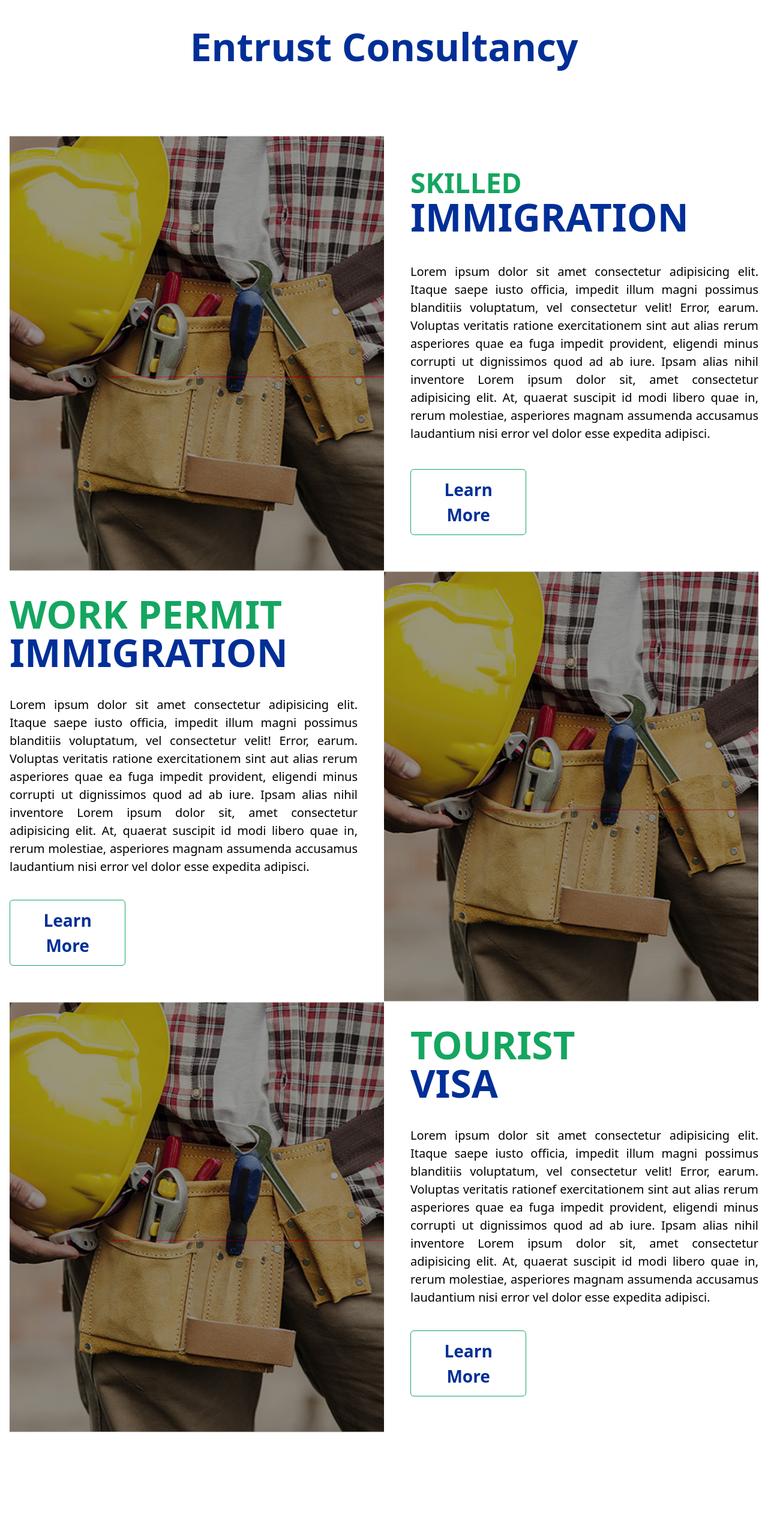
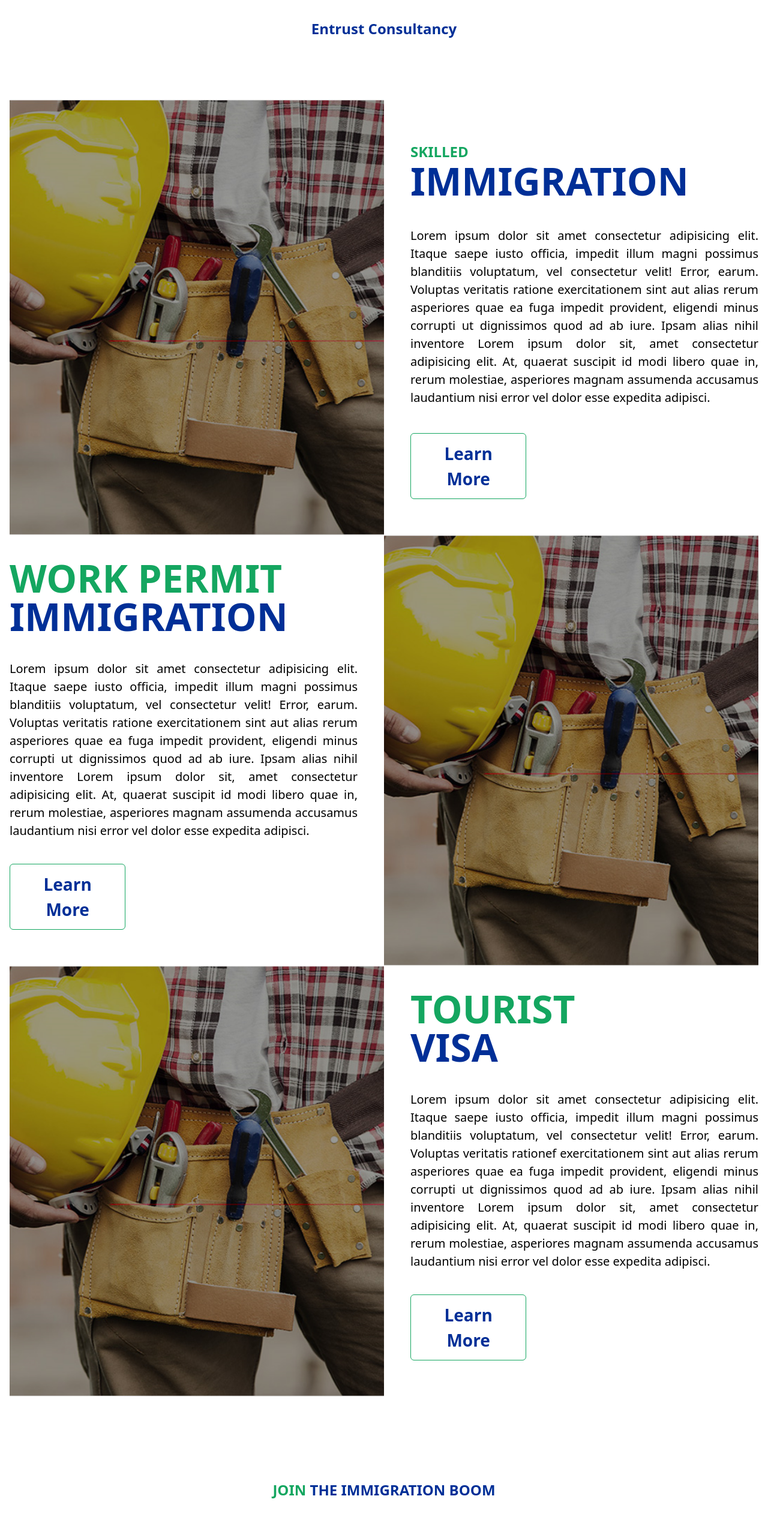
Before and after one commit to haroonmajid/EntrustImmigrationMangagementConusltancy, a React (Create React App) app: page /About in a window 1280 px wide. Shown: the part 234-2773 px from the top of the page at 60% size. Built offline with nearby package versions, Linux system fonts and the light colour scheme.

Commit message:
I have do some other changes to improve the mobile experiece.

```diff
--- a/src/Components/Contact.jsx
+++ b/src/Components/Contact.jsx
@@ -38,7 +38,7 @@ const Contact = () => {
   };
   return (
     <div class="py-[90px]">
-      <div class="text-[64px] sm:text-[46px] text-center text-[#14A660] font-bold">Lorem, ipsum,<br />Lorem, ipsum.</div>
+      <div class="text-[64px] sm:text-[46px] text-center text-[#14A660] font-bold">YOUR JOURNEY,<br/>OUR COMMITEMENT?</div>
       <div>
       <form
       onSubmit={handleSubmit}
@@ -148,7 +148,7 @@ const Contact = () => {
       </button>
     </form>
     </div>
-    <div className='max-w-7xl text-center mx-auto text-[24px] py-[50px]'>
+    <div className='max-w-7xl sm:text-justify text-center mx-auto text-[24px] py-[50px]'>
         Lorem ipsum, dolor sit amet consectetur adipisicing elit. Dolores, eum? Non quo, ad amet enim alias ullam voluptatem, soluta eligendi porro tempore et itaque dolore ipsa id praesentium ut? Corporis quidem fugiat libero adipisci modi consectetur sit, dolore, ut at voluptatibus explicabo minima commodi nesciunt, harum et quo mollitia tempore! Nulla reiciendis veritatis ab? Alias, eaque! Quod dolorem et distinctio!
       </div>
     </div>
--- a/src/Components/Hero.js
+++ b/src/Components/Hero.js
@@ -4,16 +4,16 @@ import { Button } from 'react-bootstrap';
 export default function Hero() {
   return (
     <div className="py-[100px]">
-      <div className="text-[64px] text-[#002F97] text-center font-bold mb-[100px]">
+      <div className="text-[64px] sm:text-[24px] text-[#002F97] text-center font-bold mb-[100px]">
         Entrust Consultancy
       </div>
       <div className="flex flex-col md:flex-row justify-between gap-11 max-w-screen-2xl mx-auto px-4">
         <img src="./pic-2.PNG" alt="" className="w-full hidden md:block md:w-1/2 object-cover" />
         <div className="text-center md:text-left py-10">
           <span className="text-[64px] text-[#002F97] font-bold leading-none">
-            <span className="text-[#14A660] sm:text-[46px]">SKILLED</span> <br /> IMMIGRATION
+            <span className="text-[#14A660] sm:text-[24px]">SKILLED</span> <br /> IMMIGRATION
           </span>
-          <p className="text-[20px] py-11 text-justify">
+          <p className="text-[20px] sm:text-justify py-11 text-justify">
             Lorem ipsum dolor sit amet consectetur adipisicing elit. Itaque saepe
             iusto officia, impedit illum magni possimus blanditiis voluptatum, vel
             consectetur velit! Error, earum. Voluptas veritatis ratione
@@ -37,7 +37,7 @@ export default function Hero() {
           <span className="text-[64px] text-[#002F97] font-bold leading-none">
             <span className="text-[#14A660]">WORK PERMIT</span> <br /> IMMIGRATION
           </span>
-          <p className="text-[20px] py-10 text-justify">
+          <p className="text-[20px] sm:text-justify py-10 text-justify">
             Lorem ipsum dolor sit amet consectetur adipisicing elit. Itaque saepe
             iusto officia, impedit illum magni possimus blanditiis voluptatum, vel
             consectetur velit! Error, earum. Voluptas veritatis ratione
@@ -64,7 +64,7 @@ export default function Hero() {
           <span className="text-[64px] text-[#002F97] font-bold leading-none">
             <span className="text-[#14A660]">TOURIST</span> <br />VISA
           </span>
-          <p className="text-[20px] py-10 text-justify">
+          <p className="text-[20px] py-10 sm:text-justify text-justify">
             Lorem ipsum dolor sit amet consectetur adipisicing elit. Itaque saepe
             iusto officia, impedit illum magni possimus blanditiis voluptatum, vel
             consectetur velit! Error, earum. Voluptas veritatis rationef
--- a/src/Components/Section1.jsx
+++ b/src/Components/Section1.jsx
@@ -4,10 +4,10 @@ export default function Section1() {
   return (
     <>
       <div className='text-center max-w-screen-2xl mx-auto py-11'>
-        <span className="text-[64px] py-11 text-[#002F97] font-bold leading-none">
+        <span className="text-[64px] py-11 sm:text-[24px] text-[#002F97] font-bold leading-none">
           <span className="text-[#14A660]">JOIN</span> THE IMMIGRATION BOOM
         </span>
-        <p className='px-11 text-justify text-[20px] py-11'>Lorem ipsum, dolor sit amet consectetur adipisicing elit. Quasi quidem tempora id dolorum aliquam totam ab natus, doloribus reiciendis, nam aperiam distinctio quisquam suscipit aut dolores exercitationem cumque officiis ad quis nulla! Amet delectus neque magnam praesentium, voluptas numquam, possimus nam deleniti blanditiis laborum, in quisquam alias tempora sunt ea. Nulla labore obcaecati impedit minus sunt autem recusandae repellendus quo, iste aliquid, ea aspernatur cupiditate deleniti distinctio cum voluptas! Ipsam temporibus molestiae dicta soluta aspernatur quibusdam ducimus animi dolore, nulla fugit porro et nisi at reiciendis esse explicabo ullam voluptatum facere tempore officiis obcaecati maiores cumque, ipsum repudiandae! Fugiat, ipsa?</p>
+        <p className='px-11 text-justify sm:text-[16px] sm:text-justify text-[20px] py-11'>Lorem ipsum, dolor sit amet consectetur adipisicing elit. Quasi quidem tempora id dolorum aliquam totam ab natus, doloribus reiciendis, nam aperiam distinctio quisquam suscipit aut dolores exercitationem cumque officiis ad quis nulla! Amet delectus neque magnam praesentium, voluptas numquam, possimus nam deleniti blanditiis laborum, in quisquam alias tempora sunt ea. Nulla labore obcaecati impedit minus sunt autem recusandae repellendus quo, iste aliquid, ea aspernatur cupiditate deleniti distinctio cum voluptas! Ipsam temporibus molestiae dicta soluta aspernatur quibusdam ducimus animi dolore, nulla fugit porro et nisi at reiciendis esse explicabo ullam voluptatum facere tempore officiis obcaecati maiores cumque, ipsum repudiandae! Fugiat, ipsa?</p>
         <img src="/pic-3.PNG" alt="" className='w-screen' />
       </div>
     </>
--- a/src/Components/Section2.jsx
+++ b/src/Components/Section2.jsx
@@ -7,7 +7,7 @@ function Section2() {
                 <span className="text-[56px] py-11 text-[#002F97] font-bold leading-none">
                     <span className="text-[#14A660]">GET CLOSER</span> TO YOUR IMMIGRATION DREAMS
                 </span>
-                <p className='w-[85%] mx-auto text-justify text-[20px] py-11'>Lorem ipsum, dolor sit amet consectetur adipisicing elit. Quasi quidem tempora id dolorum aliquam totam ab natus, doloribus reiciendis, nam aperiam distinctio quisquam suscipit aut dolores exercitationem cumque officiis ad quis nulla!</p>
+                <p className='w-[85%] mx-auto sm:text-[16px] sm:text-justify text-justify text-[20px] py-11'>Lorem ipsum, dolor sit amet consectetur adipisicing elit. Quasi quidem tempora id dolorum aliquam totam ab natus, doloribus reiciendis, nam aperiam distinctio quisquam suscipit aut dolores exercitationem cumque officiis ad quis nulla!</p>
             </div>
         </>
     )
--- a/src/Components/Section3.jsx
+++ b/src/Components/Section3.jsx
@@ -36,7 +36,7 @@ export default function Section3() {
 
   return (
     <section className="py-10 text-center max-w-screen-2xl px-11 mx-auto">
-       <span className="text-[56px] py-11 text-[#002F97] font-bold leading-none">
+       <span className="text-[56px] py-11 text-[#002F97] font-bold leading-none sm:text-[24px]">
                     <span className="text-[#14A660]">OUR GLOBAL</span> IMMIGRATION SERVICES
                 </span>
       <div className="grid grid-cols-1 md:grid-cols-2 lg:grid-cols-3 gap-11 py-11 px-[60px] mx-auto">
```
